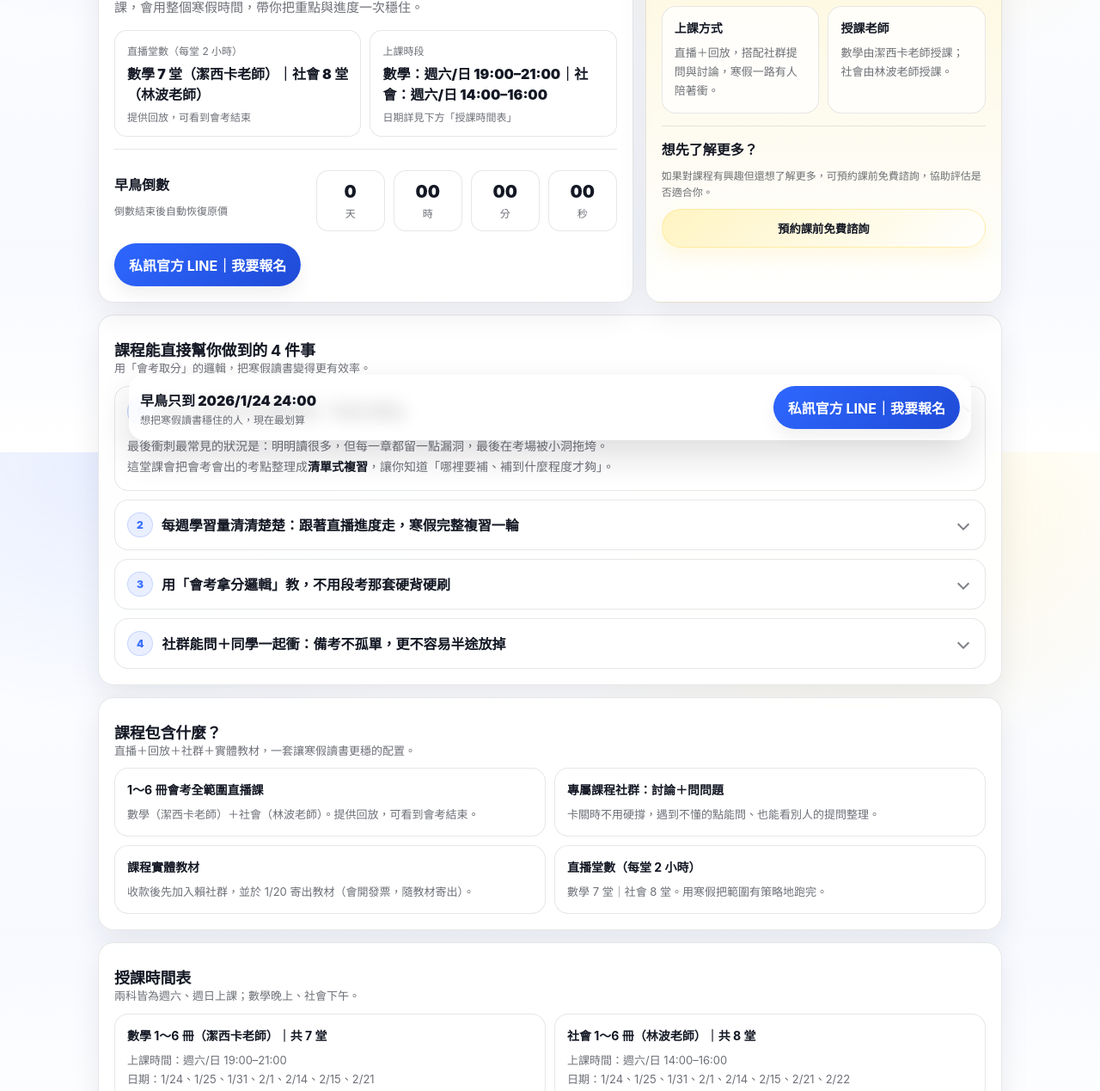
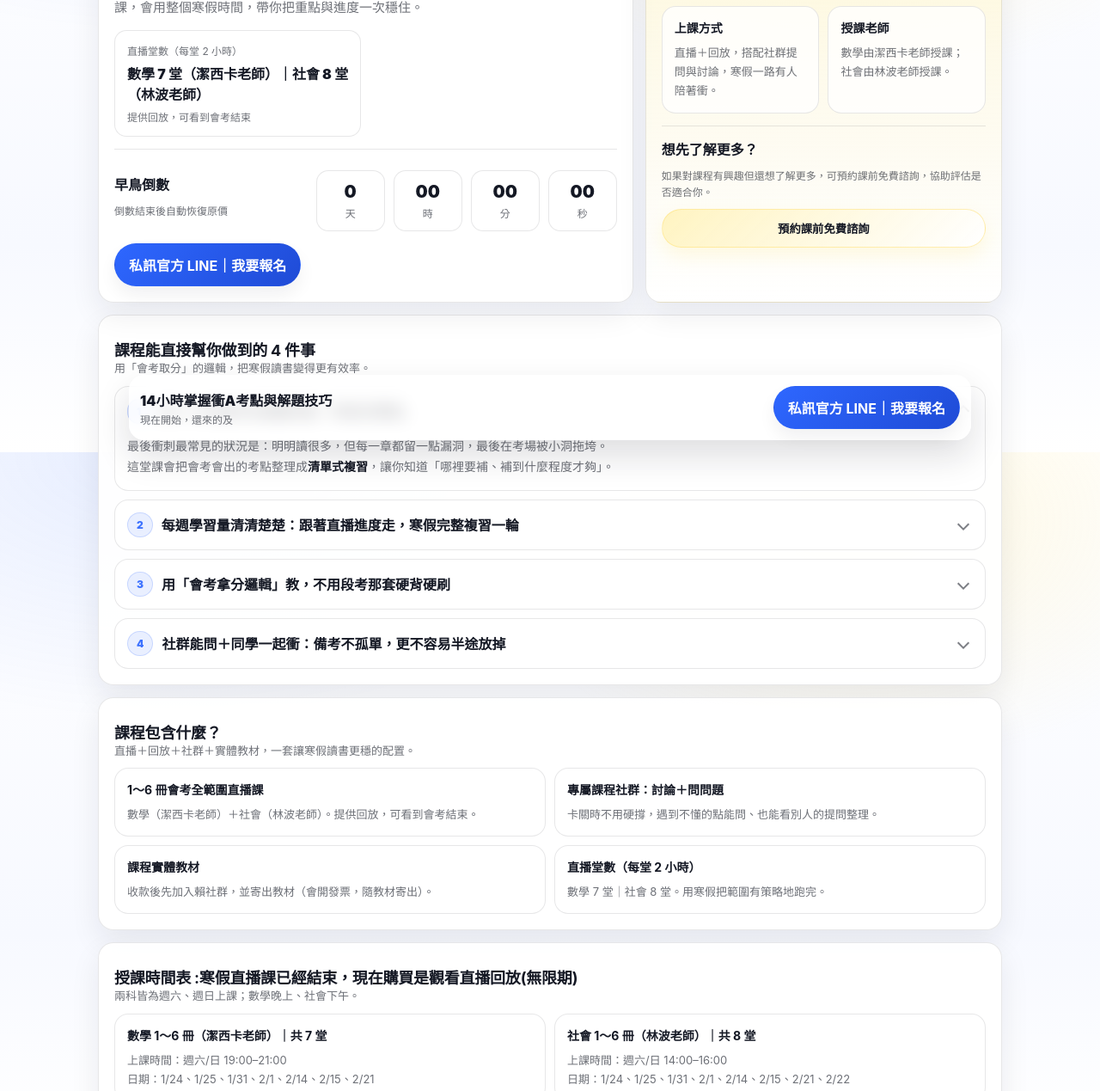
Before and after one commit to supportjes/jessicaclass, a plain HTML site: page index.html in a window 1280 px wide. Shown: the part 274-1543 px from the top of the page at 86% size. Drawn offline with Linux system fonts and the light colour scheme.

Commit message:
Update index.html

```diff
--- a/index.html
+++ b/index.html
@@ -795,7 +795,7 @@
             <div class="hero">
                 <div class="card">
                     <div class="badge">超早鳥優惠 <span>2026/1/3 ～ 2026/1/9 24:00</span></div>
-                    <h1>這個寒假，把會考範圍真正跑完，把分數撐上去</h1>
+                    <h1>寒假直播課已經結束，現在購買是觀看直播回放(無限期)</h1>
                     <p class="sub">
                         不是「沒讀」，而是「讀了但一直有洞」，考場上分數就會一直漏。
                         這堂寒假衝刺直播課，會用整個寒假時間，帶你把重點與進度一次穩住。
@@ -807,11 +807,7 @@
                             <div class="value">數學 7 堂（潔西卡老師）｜社會 8 堂（林波老師）</div>
                             <div class="hint">提供回放，可看到會考結束</div>
                         </div>
-                        <div class="kpi">
-                            <div class="label">上課時段</div>
-                            <div class="value">數學：週六/日 19:00–21:00｜社會：週六/日 14:00–16:00</div>
-                            <div class="hint">日期詳見下方「授課時間表」</div>
-                        </div>
+
                     </div>
 
                     <div class="hr"></div>
@@ -973,7 +969,7 @@
                     </div>
                     <div class="mini">
                         <h4>課程實體教材</h4>
-                        <p>收款後先加入賴社群，並於 1/20 寄出教材（會開發票，隨教材寄出）。</p>
+                        <p>收款後先加入賴社群，並寄出教材（會開發票，隨教材寄出）。</p>
                     </div>
                     <div class="mini">
                         <h4>直播堂數（每堂 2 小時）</h4>
@@ -986,7 +982,7 @@
             <section id="schedule" class="card">
                 <div class="sectionTitle">
                     <div>
-                        <h2>授課時間表</h2>
+                        <h2>授課時間表 :寒假直播課已經結束，現在購買是觀看直播回放(無限期)</h2>
                         <p>兩科皆為週六、週日上課；數學晚上、社會下午。</p>
                     </div>
                 </div>
@@ -1053,7 +1049,7 @@
                             <div class="tag">最划算</div>
                         </div>
                         <div class="money">
-                            <div class="now">NT$ 28,000</div>
+                            <div class="now">NT$ 28,000(限量名額折1000元)</div>
                         </div>
                         <ul>
                             <li>1～6 冊會考全範圍直播課（數學＋社會）</li>
@@ -1074,7 +1070,7 @@
                             <div class="tag">單科也能衝</div>
                         </div>
                         <div class="money">
-                            <div class="now">NT$ 14,999</div>
+                            <div class="now">NT$ 14,999(限量名額折500元)</div>
 
                         </div>
                         <ul>
@@ -1117,7 +1113,7 @@
                     </div>
                     <div class="step">
                         <div class="n">3</div>
-                        <p class="h">完成後加入社群，1/20 寄出教材</p>
+                        <p class="h">完成後加入社群， 寄出教材</p>
                         <p class="p">收款後會先加入賴社群；教材寄出時會一併附發票。</p>
                     </div>
                 </div>
@@ -1180,8 +1176,8 @@
         <div class="float" aria-hidden="false">
             <div class="bar">
                 <div class="txt">
-                    <div class="t">早鳥只到 2026/1/24 24:00</div>
-                    <div class="d">想把寒假讀書穩住的人，現在最划算</div>
+                    <div class="t">14小時掌握衝A考點與解題技巧</div>
+                    <div class="d">現在開始，還來的及</div>
                 </div>
                 <div class="btns">
                     <a class="btn primary" href="https://lin.ee/y1YxSPG" target="_blank" rel="noopener">私訊官方
```
